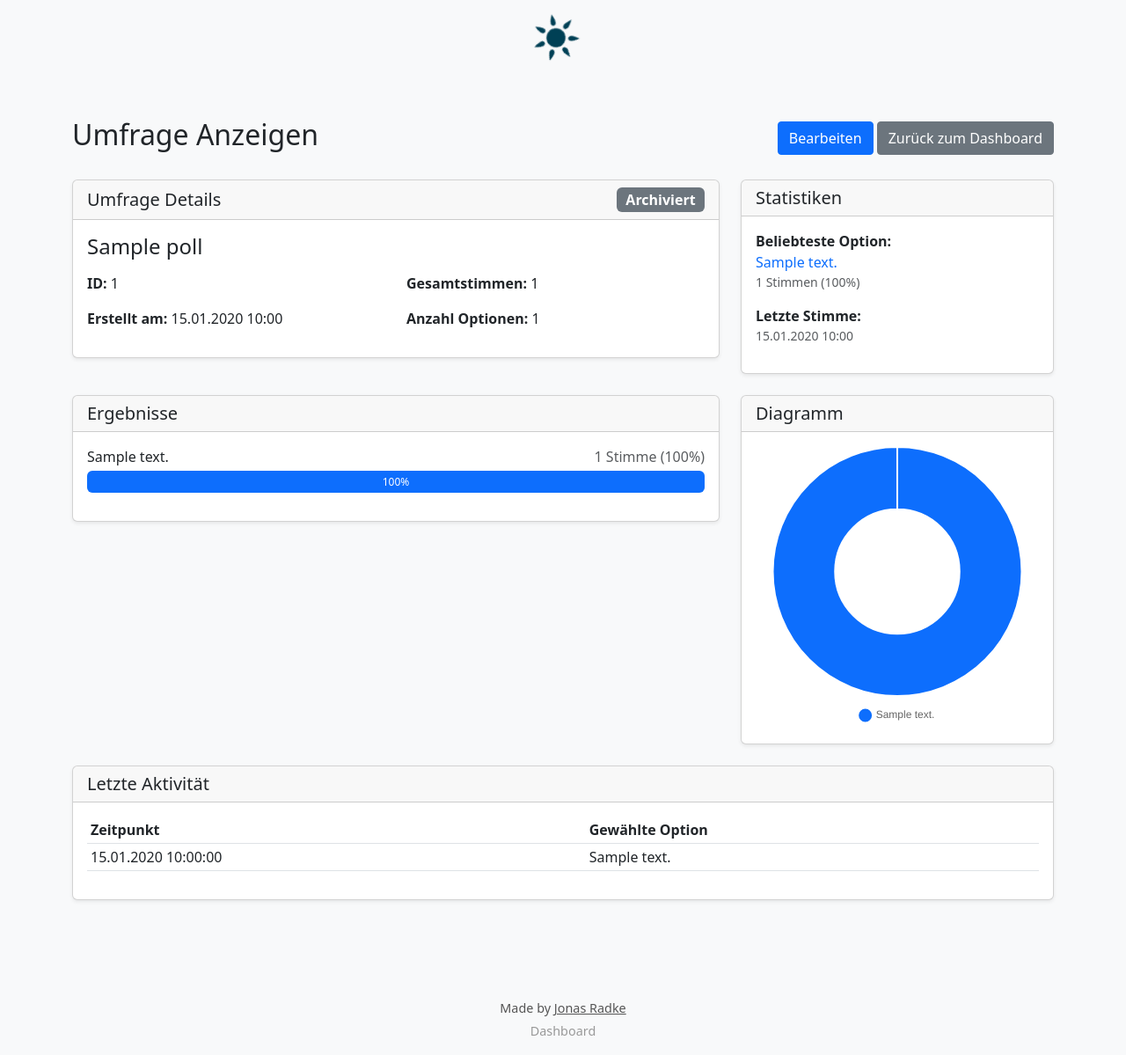
After one commit to jonasradke/discopoll, a PHP site: page /view_poll?id=1 in a window 1280 px wide. The commit adds this page. Shown: the whole page at 88% size. Run offline with PHP 8.4, Linux system fonts and the light colour scheme; the visitor is signed in with stand-in values (Sample User, id 1); tables that the repository leaves empty or names only in its code hold one stand-in row (values such as "Sample post").

Commit message:
Add view link for polls in admin dashboard to enhance user navigation

```diff
--- a/admin/dashboard.php
+++ b/admin/dashboard.php
@@ -90,6 +90,10 @@ $polls = $stmt->fetchAll(PDO::FETCH_ASSOC);
                 </td>
                 <td><?php echo $poll['created_at']; ?></td>
                 <td>
+                    <a href="view_poll?id=<?php echo $poll['id']; ?>"
+                       class="btn btn-sm btn-info">
+                       Anzeigen
+                    </a>
                     <a href="edit_poll?id=<?php echo $poll['id']; ?>"
                        class="btn btn-sm btn-primary">
                        Bearbeiten
--- /dev/null
+++ b/admin/view_poll.php
@@ -0,0 +1,289 @@
+<?php
+include_once '../config.php';
+include '../partials/header.php';
+
+// Send no-cache headers
+header("Cache-Control: no-cache, must-revalidate");
+header("Expires: Sat, 26 Jul 1997 05:00:00 GMT");
+
+// Check admin session
+if (!isset($_SESSION['logged_in']) || $_SESSION['logged_in'] !== true) {
+    header('Location: login');
+    exit;
+}
+
+// Get poll ID from query string
+if (!isset($_GET['id'])) {
+    die("No poll ID provided.");
+}
+$pollId = (int)$_GET['id'];
+
+// Fetch the poll
+$stmt = $pdo->prepare("SELECT * FROM polls WHERE id = :id");
+$stmt->execute([':id' => $pollId]);
+$poll = $stmt->fetch(PDO::FETCH_ASSOC);
+if (!$poll) {
+    die("Poll not found.");
+}
+
+// Fetch poll options with vote counts
+$stmtOptions = $pdo->prepare("
+    SELECT po.id, po.option_text, COUNT(pv.id) as votes
+    FROM poll_options po
+    LEFT JOIN poll_votes pv ON pv.option_id = po.id
+    WHERE po.poll_id = :poll_id
+    GROUP BY po.id, po.option_text
+    ORDER BY po.id ASC
+");
+$stmtOptions->execute([':poll_id' => $pollId]);
+$options = $stmtOptions->fetchAll(PDO::FETCH_ASSOC);
+
+// Calculate total votes
+$totalVotes = array_sum(array_column($options, 'votes'));
+
+// Get recent votes for activity log
+$stmtRecentVotes = $pdo->prepare("
+    SELECT pv.voted_at, po.option_text
+    FROM poll_votes pv
+    JOIN poll_options po ON pv.option_id = po.id
+    WHERE pv.poll_id = :poll_id
+    ORDER BY pv.voted_at DESC
+    LIMIT 10
+");
+$stmtRecentVotes->execute([':poll_id' => $pollId]);
+$recentVotes = $stmtRecentVotes->fetchAll(PDO::FETCH_ASSOC);
+?>
+<!DOCTYPE html>
+<html lang="en">
+<head>
+    <meta charset="UTF-8">
+    <title>Umfrage Anzeigen - <?php echo htmlspecialchars($poll['question']); ?></title>
+    <!-- Bootstrap 5 CSS -->
+    <link href="https://cdn.jsdelivr.net/npm/bootstrap@5.3.0/dist/css/bootstrap.min.css" rel="stylesheet">
+    <link href="../assets/style.css" rel="stylesheet">
+    <meta name="viewport" content="width=device-width, initial-scale=1.0">
+    <!-- Chart.js for better visualization -->
+    <script src="https://cdn.jsdelivr.net/npm/chart.js"></script>
+</head>
+<body class="bg-light">
+<div class="container py-5">
+    <div class="row">
+        <div class="col-12">
+            <div class="d-flex justify-content-between align-items-center mb-4">
+                <h2>Umfrage Anzeigen</h2>
+                <div>
+                    <a href="edit_poll?id=<?php echo $pollId; ?>" class="btn btn-primary">Bearbeiten</a>
+                    <a href="dashboard" class="btn btn-secondary">Zurück zum Dashboard</a>
+                </div>
+            </div>
+        </div>
+    </div>
+
+    <div class="row">
+        <!-- Poll Details Card -->
+        <div class="col-lg-8 mb-4">
+            <div class="card shadow-sm">
+                <div class="card-header d-flex justify-content-between align-items-center">
+                    <h5 class="mb-0">Umfrage Details</h5>
+                    <?php if ($poll['archived']): ?>
+                        <span class="badge bg-secondary fs-6">Archiviert</span>
+                    <?php else: ?>
+                        <span class="badge bg-success fs-6">Aktiv</span>
+                    <?php endif; ?>
+                </div>
+                <div class="card-body">
+                    <h4 class="card-title mb-3"><?php echo htmlspecialchars($poll['question']); ?></h4>
+                    <div class="row">
+                        <div class="col-md-6">
+                            <p><strong>ID:</strong> <?php echo $poll['id']; ?></p>
+                            <p><strong>Erstellt am:</strong> <?php echo date('d.m.Y H:i', strtotime($poll['created_at'])); ?></p>
+                        </div>
+                        <div class="col-md-6">
+                            <p><strong>Gesamtstimmen:</strong> <?php echo $totalVotes; ?></p>
+                            <p><strong>Anzahl Optionen:</strong> <?php echo count($options); ?></p>
+                        </div>
+                    </div>
+                </div>
+            </div>
+        </div>
+
+        <!-- Quick Stats Card -->
+        <div class="col-lg-4 mb-4">
+            <div class="card shadow-sm">
+                <div class="card-header">
+                    <h5 class="mb-0">Statistiken</h5>
+                </div>
+                <div class="card-body">
+                    <?php if ($totalVotes > 0): ?>
+                        <?php
+                        $topOption = array_reduce($options, function($max, $option) {
+                            return ($option['votes'] > $max['votes']) ? $option : $max;
+                        }, ['votes' => 0]);
+                        ?>
+                        <p><strong>Beliebteste Option:</strong><br>
+                        <span class="text-primary"><?php echo htmlspecialchars($topOption['option_text']); ?></span><br>
+                        <small class="text-muted"><?php echo $topOption['votes']; ?> Stimmen (<?php echo round(($topOption['votes'] / $totalVotes) * 100, 1); ?>%)</small></p>
+
+                        <?php if (count($recentVotes) > 0): ?>
+                            <p><strong>Letzte Stimme:</strong><br>
+                            <small class="text-muted"><?php echo date('d.m.Y H:i', strtotime($recentVotes[0]['voted_at'])); ?></small></p>
+                        <?php endif; ?>
+                    <?php else: ?>
+                        <p class="text-muted">Noch keine Stimmen abgegeben.</p>
+                    <?php endif; ?>
+                </div>
+            </div>
+        </div>
+    </div>
+
+    <!-- Results Visualization -->
+    <div class="row">
+        <div class="col-lg-8 mb-4">
+            <div class="card shadow-sm">
+                <div class="card-header">
+                    <h5 class="mb-0">Ergebnisse</h5>
+                </div>
+                <div class="card-body">
+                    <?php if ($totalVotes > 0): ?>
+                        <!-- Progress bars -->
+                        <?php foreach ($options as $option): ?>
+                            <?php
+                            $percentage = $totalVotes > 0 ? round(($option['votes'] / $totalVotes) * 100, 1) : 0;
+                            ?>
+                            <div class="mb-3">
+                                <div class="d-flex justify-content-between align-items-center mb-1">
+                                    <span class="fw-medium"><?php echo htmlspecialchars($option['option_text']); ?></span>
+                                    <span class="text-muted"><?php echo $option['votes']; ?> Stimme<?php echo $option['votes'] !== 1 ? 'n' : ''; ?> (<?php echo $percentage; ?>%)</span>
+                                </div>
+                                <div class="progress" style="height: 25px;">
+                                    <div class="progress-bar bg-primary"
+                                         role="progressbar"
+                                         style="width: <?php echo $percentage; ?>%;"
+                                         aria-valuenow="<?php echo $percentage; ?>"
+                                         aria-valuemin="0"
+                                         aria-valuemax="100">
+                                        <?php echo $percentage; ?>%
+                                    </div>
+                                </div>
+                            </div>
+                        <?php endforeach; ?>
+                    <?php else: ?>
+                        <div class="text-center py-4">
+                            <i class="text-muted">Noch keine Stimmen abgegeben.</i>
+                        </div>
+                    <?php endif; ?>
+                </div>
+            </div>
+        </div>
+
+        <!-- Chart Visualization -->
+        <div class="col-lg-4 mb-4">
+            <div class="card shadow-sm">
+                <div class="card-header">
+                    <h5 class="mb-0">Diagramm</h5>
+                </div>
+                <div class="card-body">
+                    <?php if ($totalVotes > 0): ?>
+                        <canvas id="pollChart" width="300" height="300"></canvas>
+                    <?php else: ?>
+                        <div class="text-center py-4">
+                            <i class="text-muted">Keine Daten für Diagramm verfügbar.</i>
+                        </div>
+                    <?php endif; ?>
+                </div>
+            </div>
+        </div>
+    </div>
+
+    <!-- Recent Activity -->
+    <?php if (count($recentVotes) > 0): ?>
+    <div class="row">
+        <div class="col-12">
+            <div class="card shadow-sm">
+                <div class="card-header">
+                    <h5 class="mb-0">Letzte Aktivität</h5>
+                </div>
+                <div class="card-body">
+                    <div class="table-responsive">
+                        <table class="table table-sm">
+                            <thead>
+                                <tr>
+                                    <th>Zeitpunkt</th>
+                                    <th>Gewählte Option</th>
+                                </tr>
+                            </thead>
+                            <tbody>
+                                <?php foreach ($recentVotes as $vote): ?>
+                                <tr>
+                                    <td><?php echo date('d.m.Y H:i:s', strtotime($vote['voted_at'])); ?></td>
+                                    <td><?php echo htmlspecialchars($vote['option_text']); ?></td>
+                                </tr>
+                                <?php endforeach; ?>
+                            </tbody>
+                        </table>
+                    </div>
+                </div>
+            </div>
+        </div>
+    </div>
+    <?php endif; ?>
+</div>
+
+<?php if ($totalVotes > 0): ?>
+<script>
+// Chart.js pie chart
+const ctx = document.getElementById('pollChart').getContext('2d');
+const pollChart = new Chart(ctx, {
+    type: 'doughnut',
+    data: {
+        labels: [
+            <?php foreach ($options as $option): ?>
+                '<?php echo addslashes($option['option_text']); ?>',
+            <?php endforeach; ?>
+        ],
+        datasets: [{
+            data: [
+                <?php foreach ($options as $option): ?>
+                    <?php echo $option['votes']; ?>,
+                <?php endforeach; ?>
+            ],
+            backgroundColor: [
+                '#0d6efd', '#6c757d', '#28a745', '#ffc107', '#dc3545',
+                '#17a2b8', '#6f42c1', '#e83e8c', '#fd7e14', '#20c997'
+            ],
+            borderWidth: 2,
+            borderColor: '#fff'
+        }]
+    },
+    options: {
+        responsive: true,
+        maintainAspectRatio: true,
+        plugins: {
+            legend: {
+                position: 'bottom',
+                labels: {
+                    padding: 15,
+                    usePointStyle: true
+                }
+            },
+            tooltip: {
+                callbacks: {
+                    label: function(context) {
+                        const total = context.dataset.data.reduce((a, b) => a + b, 0);
+                        const percentage = ((context.parsed / total) * 100).toFixed(1);
+                        return context.label + ': ' + context.parsed + ' (' + percentage + '%)';
+                    }
+                }
+            }
+        }
+    }
+});
+</script>
+<?php endif; ?>
+
+<!-- Bootstrap 5 JS -->
+<script src="https://cdn.jsdelivr.net/npm/bootstrap@5.3.0/dist/js/bootstrap.bundle.min.js"></script>
+<?php include '../partials/footer.php'; ?>
+
+</body>
+</html>
```
